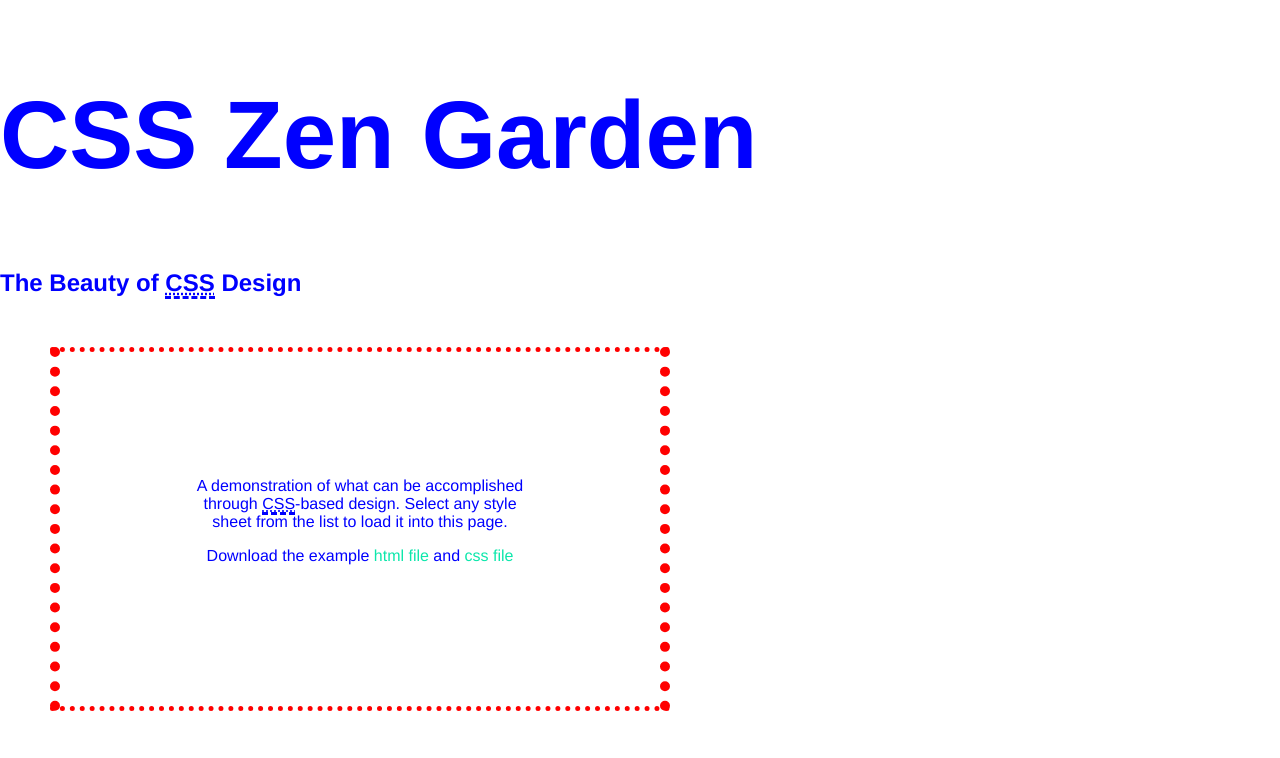
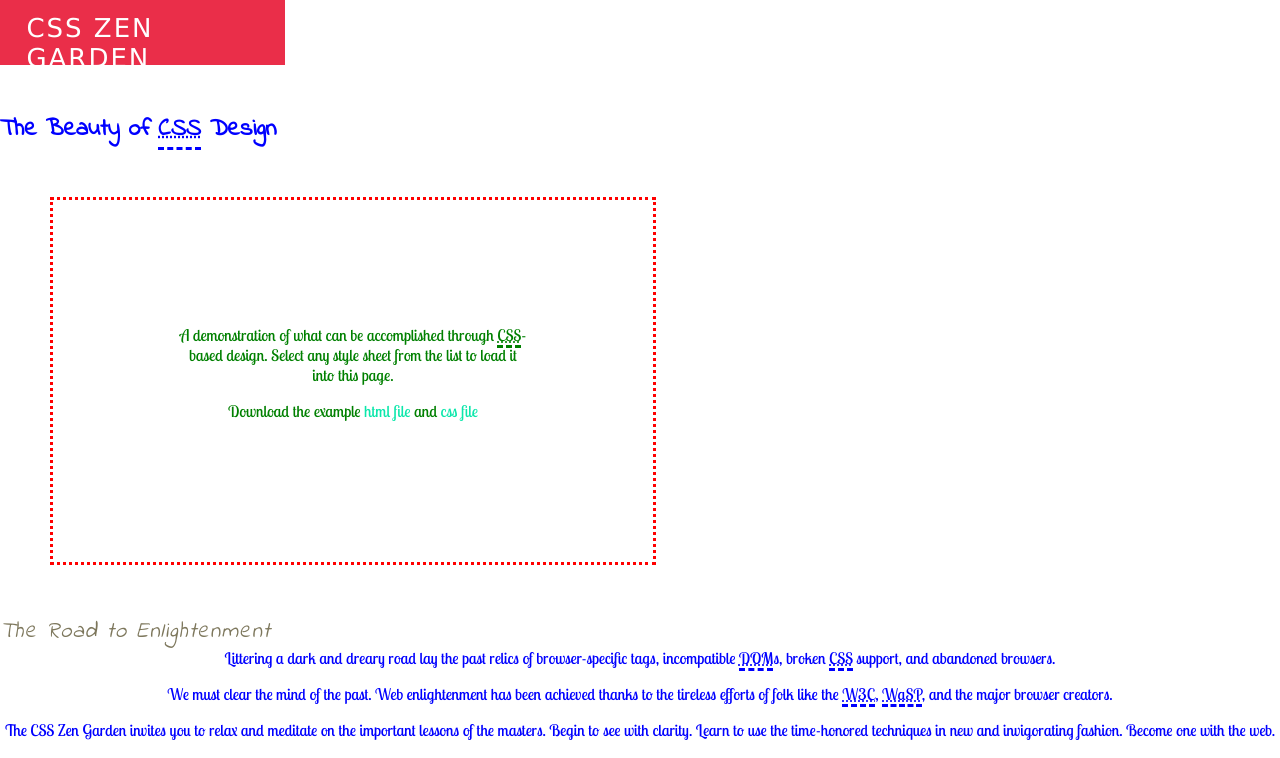
Before and after one commit to ohjon93/css-zen-garden, a plain HTML site: page index.html in a window 1280 px wide. Shown: the top 758 px of the page. Drawn offline with Linux system fonts and the light colour scheme.

Commit message:
rest of awesome style added during class

```diff
--- a/css/style.css
+++ b/css/style.css
@@ -5,6 +5,10 @@
 /* You may use this file as a foundation for any new work, but you may find it easier to start from scratch. */
 /* Not all elements are defined in this file, so you'll most likely want to refer to the html as well. */
 
+/* Fonts!!!!!!!!!!!!!! */
+
+@import url(http://fonts.googleapis.com/css?family=Indie+Flower);
+@import url(http://fonts.googleapis.com/css?family=Lobster+Two);
 
 /* basic elements */
 html {
@@ -20,6 +24,7 @@ body {
 p {
 	margin-top: 0;
 	text-align: center;
+	font-family: 'Lobster Two', cursive;
 	}
 h3 {
 	font: italic normal 1.4em georgia, sans-serif;
@@ -28,8 +33,40 @@ h3 {
 	color: #7D775C;
 	}
 
+h1, h2, h3, h4, h5, h6 {
+	font-family: 'Indie Flower', cursive;
+}
+
 h1 {
-	font-size: 6em;
+	/* CSS Zen Garden Style starts here */
+	-webkit-background-clip: border-box;
+	-webkit-background-origin: padding-box;
+	-webkit-background-size: auto;
+	background-attachment: scroll;
+	background-clip: border-box;
+	background-color: rgb(234, 46, 73);
+	background-image: none;
+	background-origin: padding-box;
+	background-size: auto;
+	box-sizing: border-box;
+	color: rgb(255, 255, 255);
+	display: inline-block;
+	font-family: tablet-gothic, verdana, arial, sans-serif;
+	font-size: 26px;
+	font-weight: 300;
+	height: 65.375px;
+	letter-spacing: 2px;
+	margin-bottom: 26.4000015258789px;
+	margin-left: 0px;
+	margin-right: 0px;
+	margin-top: 0px;
+	padding-bottom: 13.2000007629395px;
+	padding-left: 26.4000015258789px;
+	padding-right: 26.4000015258789px;
+	padding-top: 13.2000007629395px;
+	text-transform: uppercase;
+	width: 284.78125px;
+	/* CSS Zen Garden Style ends here */
 }
 
 a:link {
@@ -73,14 +110,13 @@ header {
 
 .summary {
 	width: 350px;
-	border-width: 5px 10px;
 	border-color: red;
 	border-style: dotted;
 	padding: 125px;
 	margin: 50px;
 	}
 .summary p {
-
+	color: green;
 	}
 
 .preamble {
```
